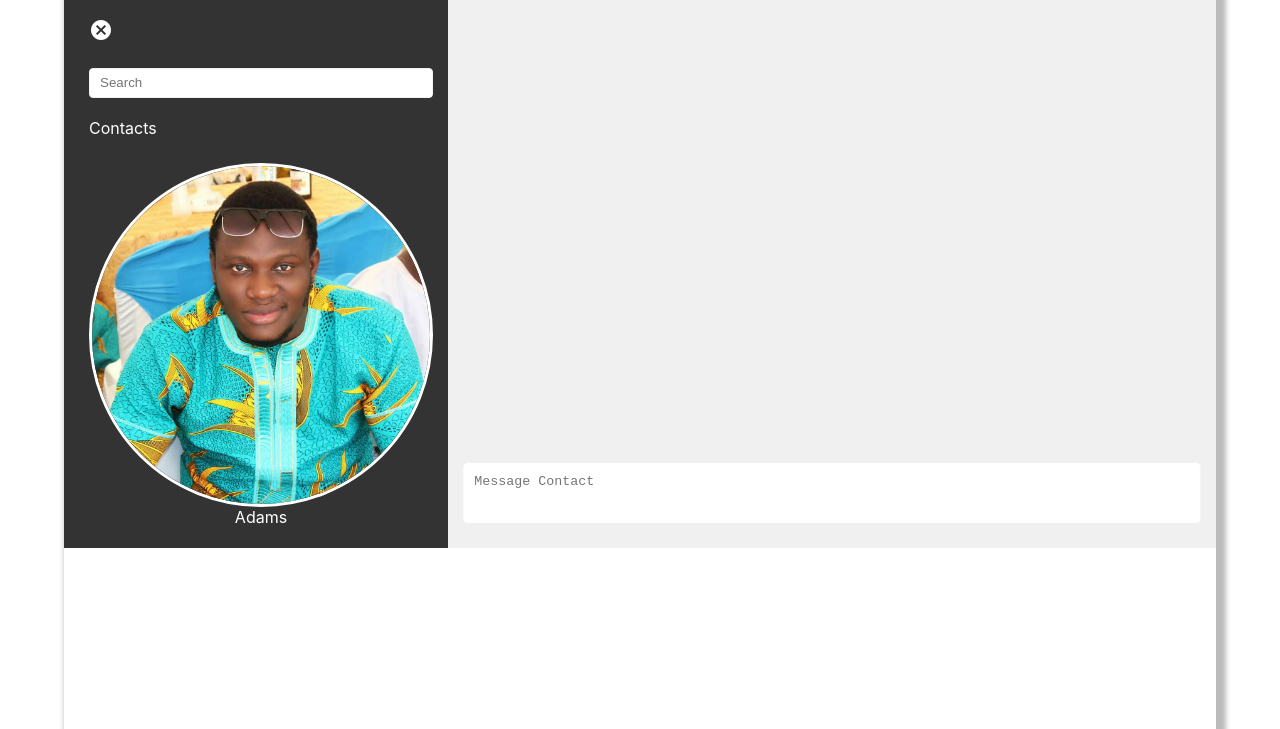
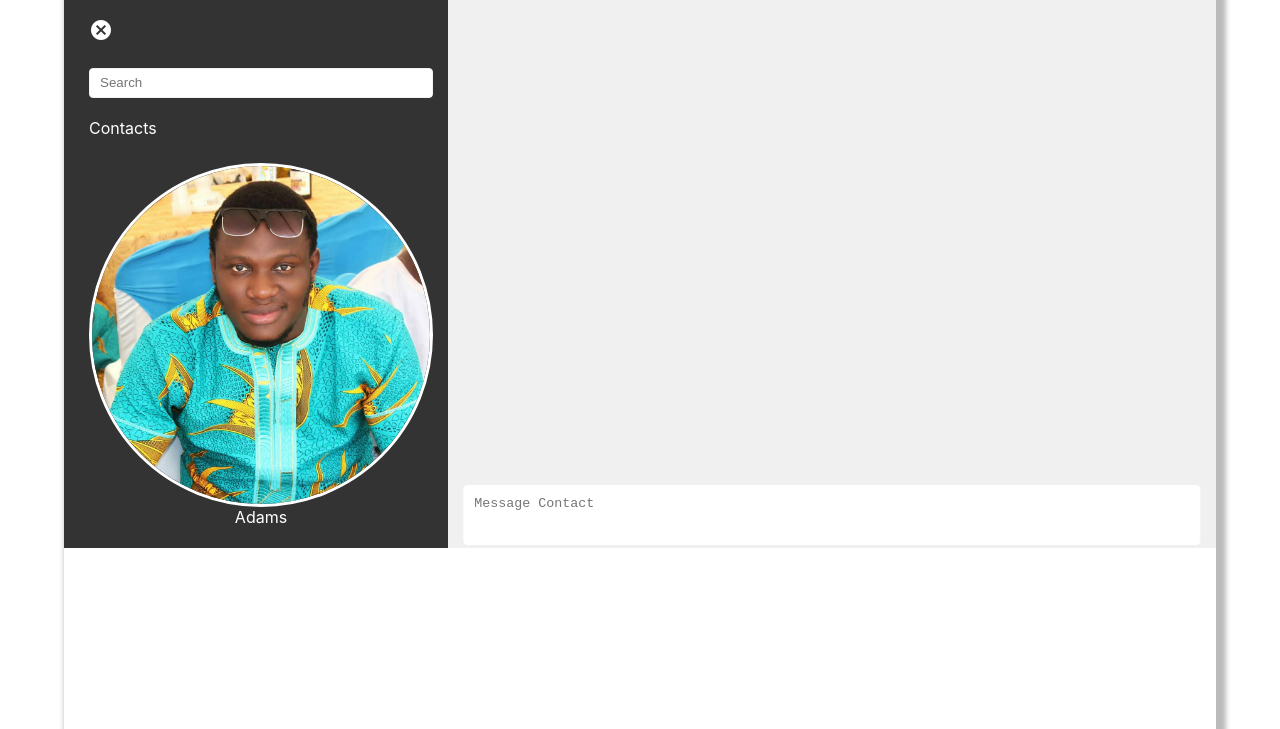
Before and after one commit to bellobiz/postit, a plain HTML site: page index.html in a window 1280 px wide. Shown: the part 71-800 px from the top of the page. Drawn offline with Linux system fonts and the light colour scheme.

Commit message:
format file

```diff
--- a/index.css
+++ b/index.css
@@ -139,7 +139,7 @@ textarea {
   position: -webkit-sticky;
   position: sticky;
   position: relative;
-  top: 90%;
+  top: 94%;
 }
 
 textarea:focus {
```
